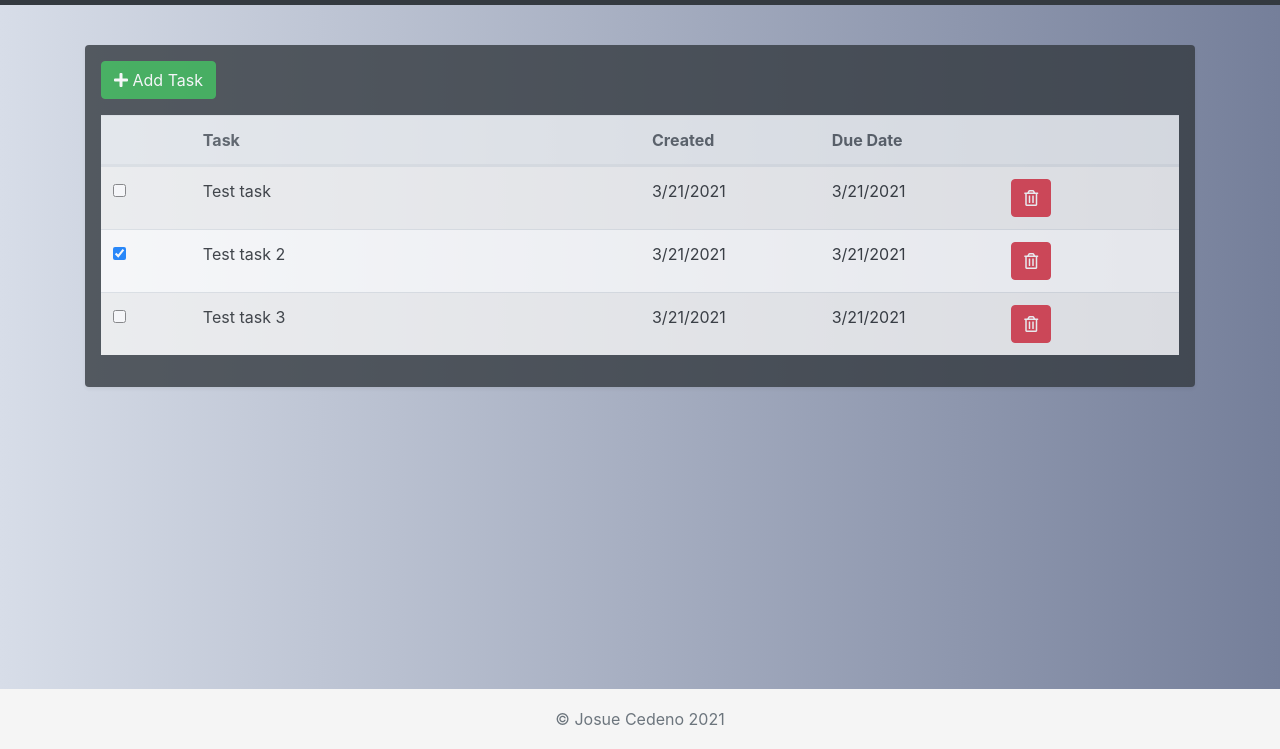
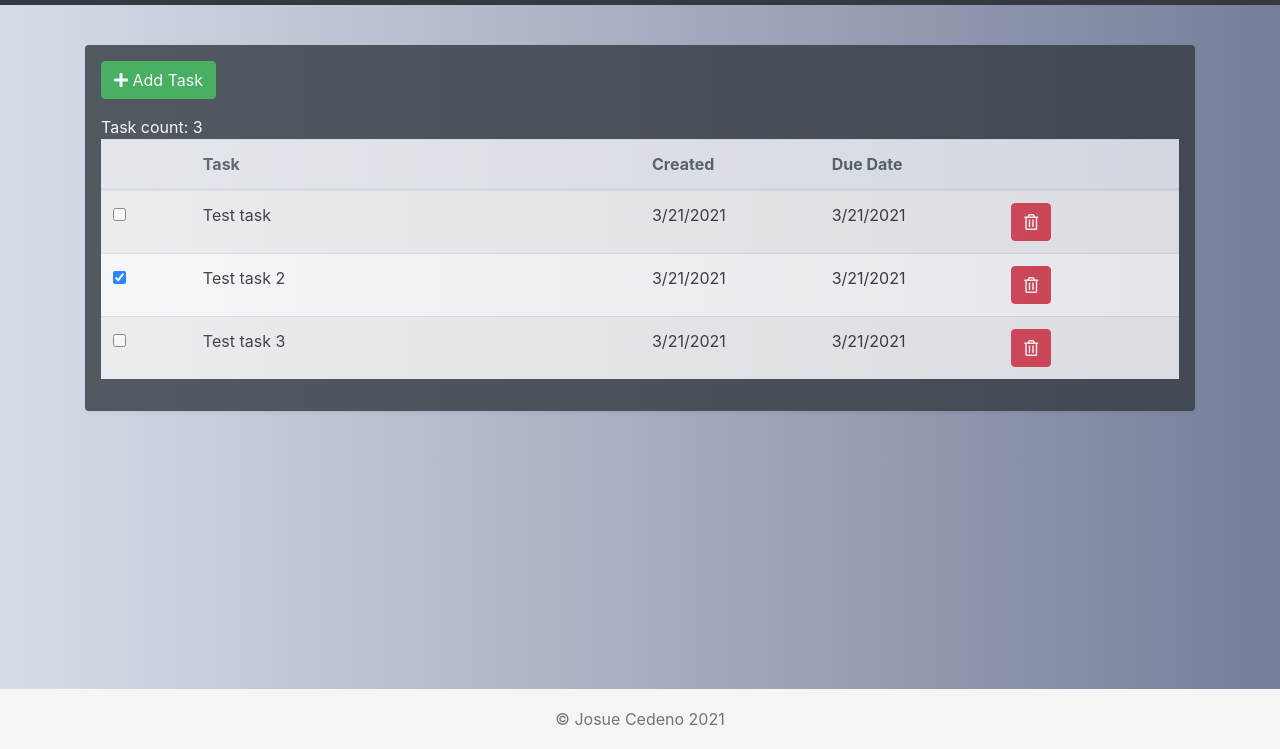
Before and after one commit to mister-josuecedeno/checklist, a plain HTML site: page app.html in a window 1280 px wide. Shown: the part 51-800 px from the top of the page. Drawn offline with nearby package versions, Linux system fonts and the light colour scheme; some packages are replaced by stand-ins of ours; a script that the page names is missing.

Commit message:
Add getTaskCount , added to displayData

```diff
--- a/app.html
+++ b/app.html
@@ -112,6 +112,7 @@
                   <i class="fas fa-plus"></i> Add Task
                 </button>
               </div>
+              <div>Task count: <span id="taskCount">0</span></div>
 
               <table class="table table-striped bg-white" id="event">
                 <thead class="thead-light">
--- a/js/site.js
+++ b/js/site.js
@@ -163,6 +163,11 @@ function editTask(e) {
   console.log('Edit me!');
 }
 
+function getTaskCount() {
+  let count = getLocalStorage().length || 0;
+  return count;
+}
+
 function getUUID() {
   // https://github.com/uuidjs/uuid
   return uuidv4();
@@ -206,6 +211,9 @@ function displayData(checklistArray) {
 
     resultsBody.appendChild(dataRow);
   }
+
+  // Add Page Count
+  document.getElementById('taskCount').innerHTML = getTaskCount();
 }
 
 // Format Date
```
